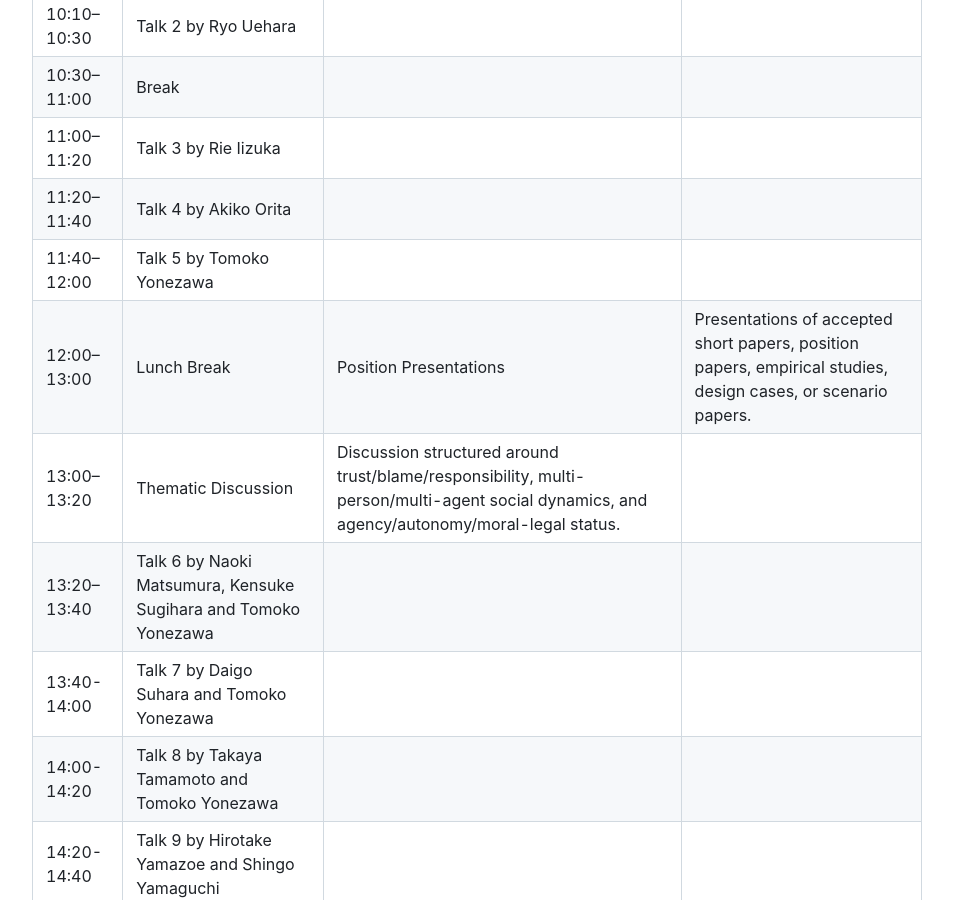
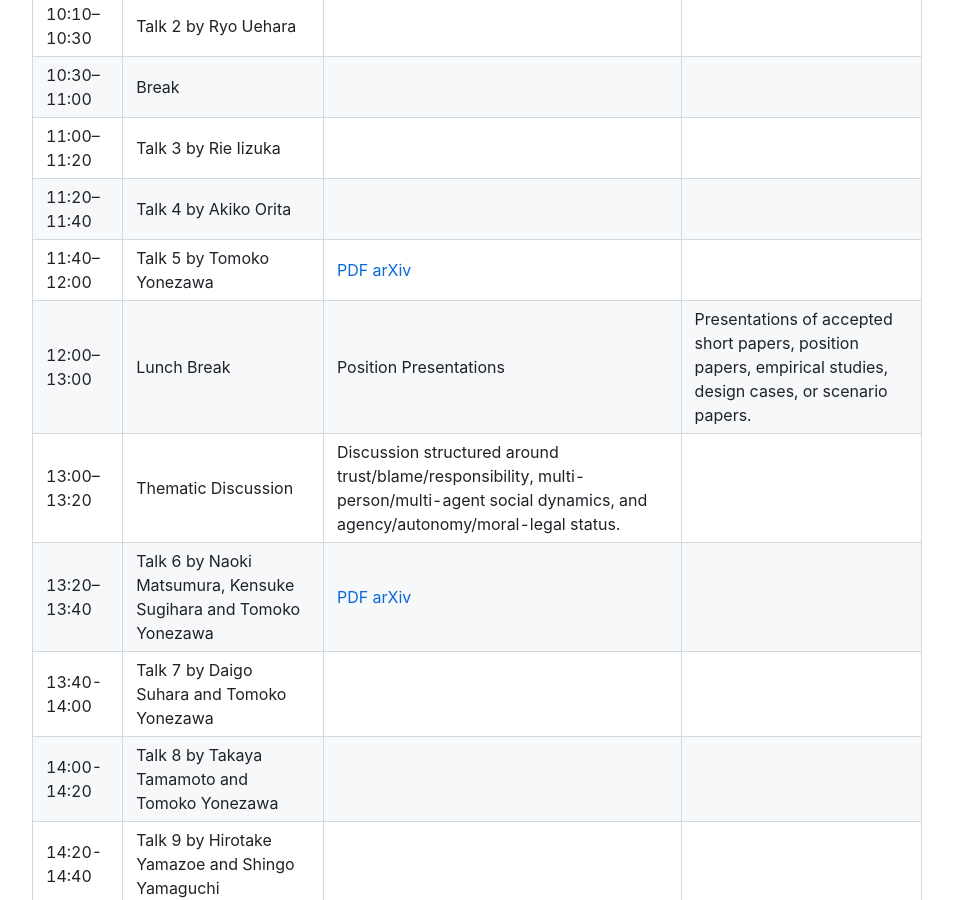
Before and after one commit to virtualcom-designlab/TBSA2026, a Jekyll site: the page built from program.md, in a window 1280 px wide and 900 px high, scrolled down 972 px. Shown: the whole window, without its empty margins (163-1116 px from the left). Built offline with Jekyll 4.4.1, drawn with Linux system fonts in a browser that asks for light colours; our own code applies the rules of GitHub Pages for plain Markdown files.

Commit message:
Update program.md

```diff
--- a/program.md
+++ b/program.md
@@ -24,10 +24,10 @@ Limited hybrid participation may be supported depending on the conference infras
 | 10:30–11:00 | Break |  |
 | 11:00–11:20 | Talk 3 by Rie Iizuka | |
 | 11:20–11:40 | Talk 4 by Akiko Orita | |
-| 11:40–12:00 | Talk 5 by Tomoko Yonezawa | |
+| 11:40–12:00 | Talk 5 by Tomoko Yonezawa | [PDF](https://lab.yoneyone.net/tmp/tbsa2026pdf/TBSA2026_2nd_paper__1.pdf) [arXiv](https://arxiv.org/abs/2610.29674)|
 | 12:00–13:00 | Lunch Break | Position Presentations | Presentations of accepted short papers, position papers, empirical studies, design cases, or scenario papers. |
 | 13:00–13:20 |Thematic Discussion | Discussion structured around trust/blame/responsibility, multi-person/multi-agent social dynamics, and agency/autonomy/moral-legal status. |
-| 13:20–13:40 | Talk 6 by Naoki Matsumura, Kensuke Sugihara and Tomoko Yonezawa | |
+| 13:20–13:40 | Talk 6 by Naoki Matsumura, Kensuke Sugihara and Tomoko Yonezawa | [PDF](https://lab.yoneyone.net/tmp/tbsa2026pdf/TBSA2026_2nd_paper__6.pdf) [arXiv](https://arxiv.org/abs/2610.38536) |
 | 13:40-14:00 | Talk 7 by Daigo Suhara and Tomoko Yonezawa | |
 | 14:00-14:20 | Talk 8 by Takaya Tamamoto and Tomoko Yonezawa | |
 | 14:20-14:40 | Talk 9 by Hirotake Yamazoe and Shingo Yamaguchi | |
```
